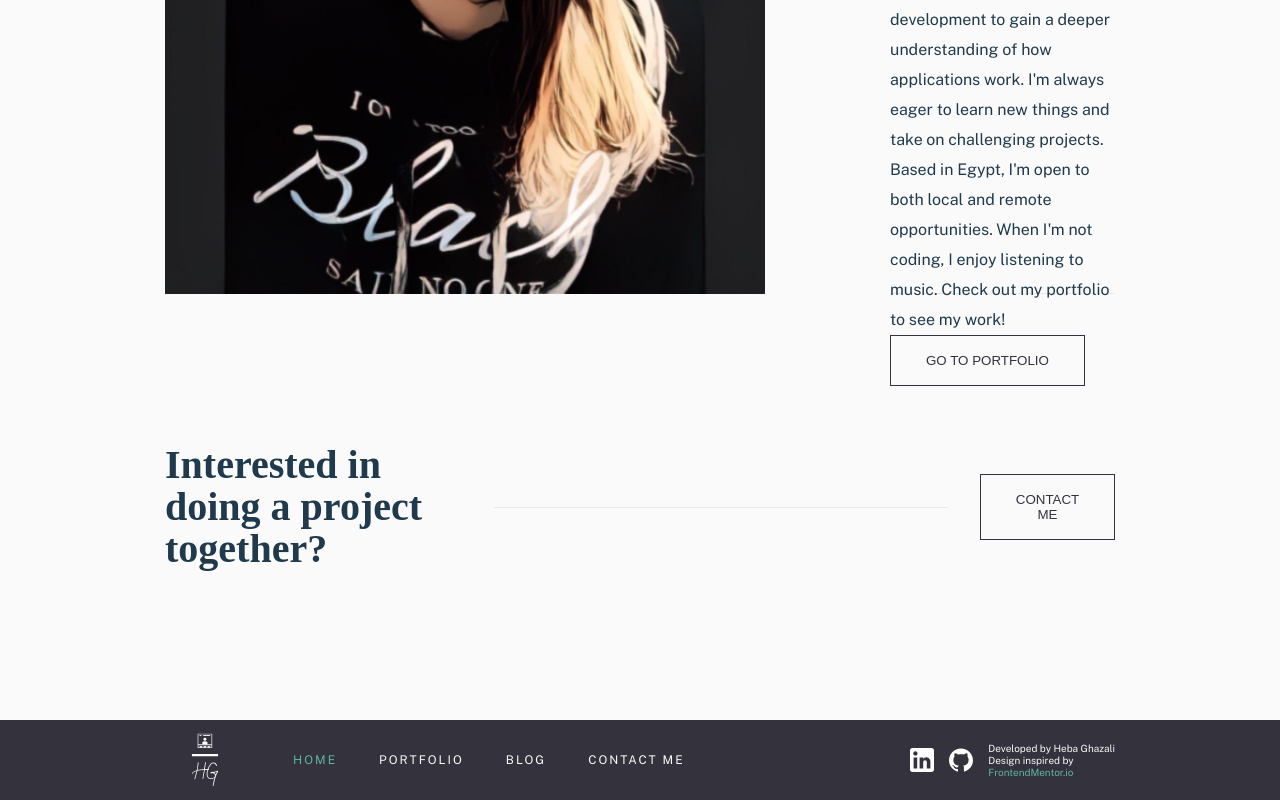
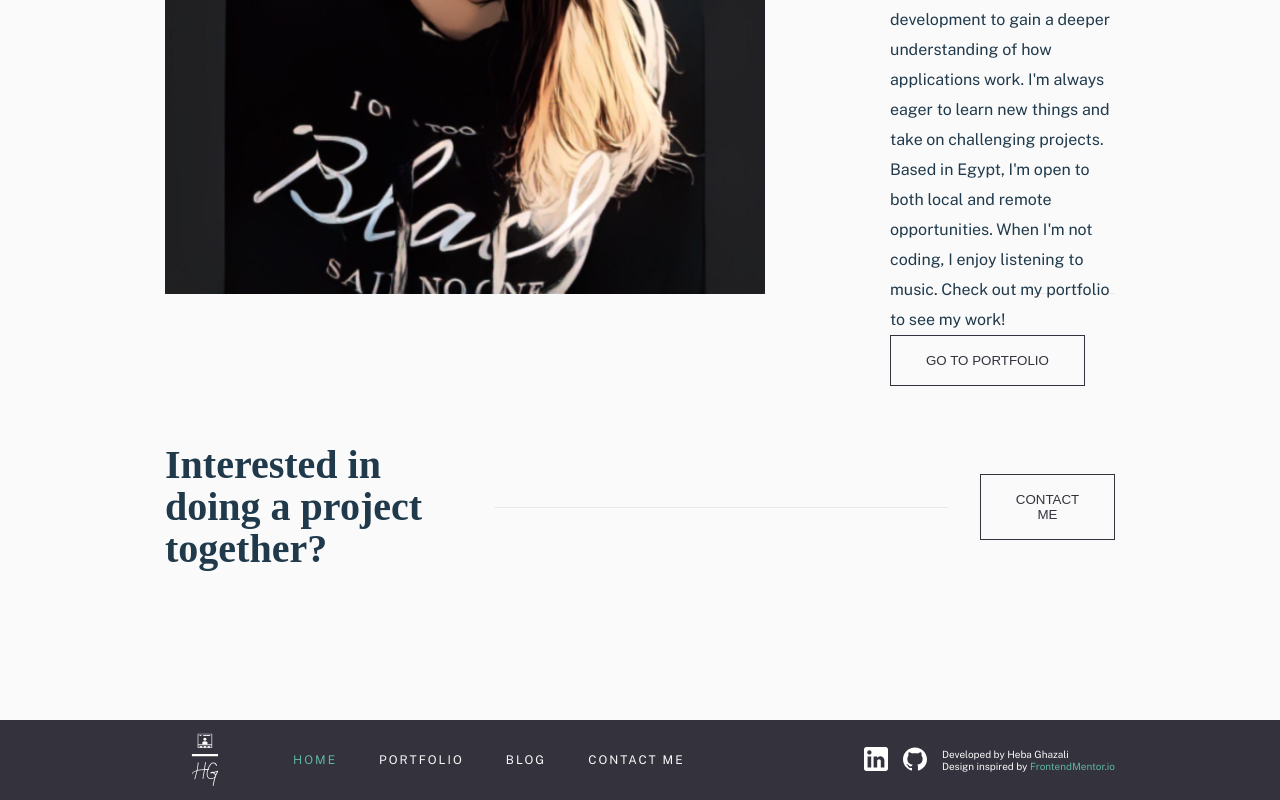
Before and after one commit to hebaghazali/portfolio, a Next.js app: page / in a window 1280 px wide. Shown: the part 1206-2006 px from the top of the page. Built offline with nearby package versions, Linux system fonts and the light colour scheme; a web font is replaced by a local one.

Commit message:
style: apply flexbox for a tags only on nav in the footer

```diff
--- a/src/app/layout.module.css
+++ b/src/app/layout.module.css
@@ -22,7 +22,7 @@
     gap: 4.8rem;
 }
 
-.footer a {
+.footer .footerNav a {
     display: flex;
     align-items: center;
 }
```
